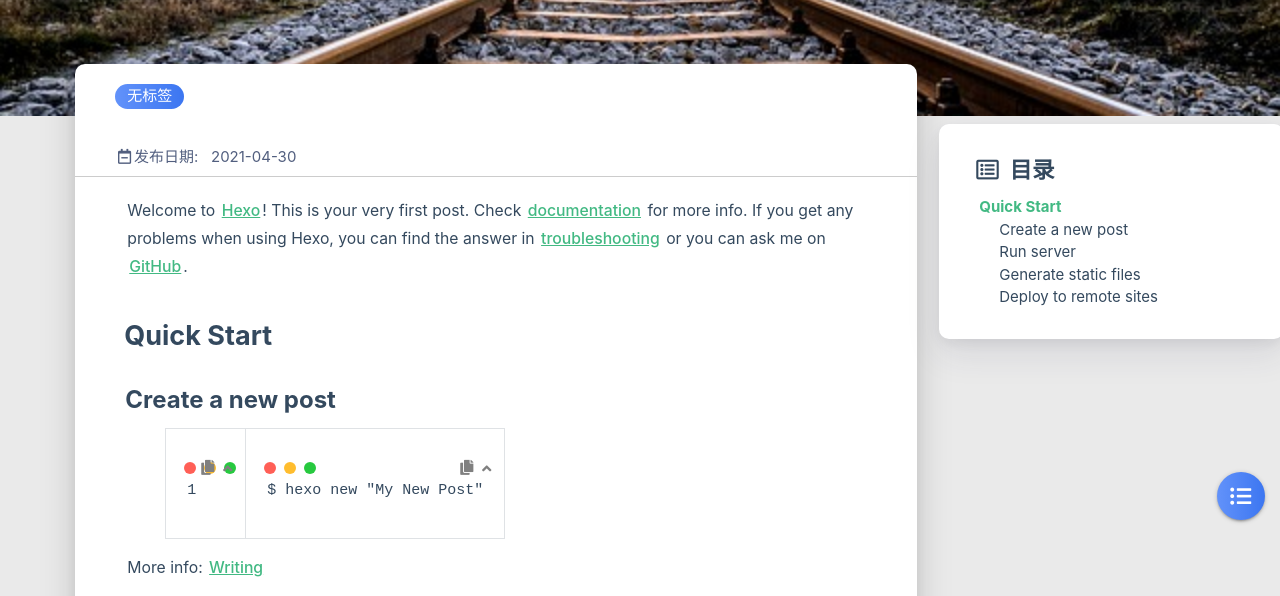
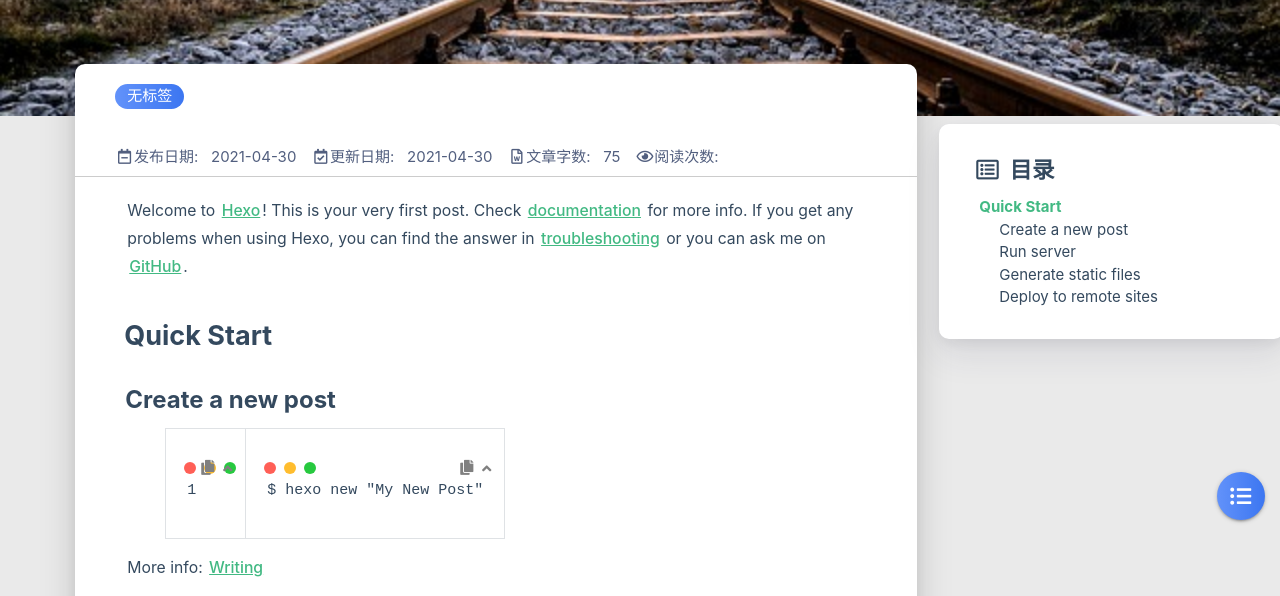
Before and after one commit to FanDady/FanDady.github.io, a plain HTML site: page 2021/04/30/hello-world/index.html in a window 1280 px wide. Shown: the part 204-800 px from the top of the page. Drawn offline with Linux system fonts and the light colour scheme; some packages are replaced by stand-ins of ours; a script that the page names is missing.

Commit message:
Site updated: 2021-05-01 16:08:40

```diff
--- a/2021/04/30/hello-world/index.html
+++ b/2021/04/30/hello-world/index.html
@@ -448,11 +448,26 @@
 
 
 
+                <div class="post-date info-break-policy">
+                    <i class="far fa-calendar-check fa-fw"></i>更新日期:&nbsp;&nbsp;
+                    2021-04-30
+                </div>
+
+
+
+                <div class="info-break-policy">
+                    <i class="far fa-file-word fa-fw"></i>文章字数:&nbsp;&nbsp;
+                    75
+                </div>
 
 
 
 
 
+                    <div id="busuanzi_container_page_pv" class="info-break-policy">
+                        <i class="far fa-eye fa-fw"></i>阅读次数:&nbsp;&nbsp;
+                        <span id="busuanzi_value_page_pv"></span>
+                    </div>
 
             </div>
         </div>
@@ -979,6 +994,9 @@
             |&nbsp;Theme&nbsp;<a href="https://github.com/blinkfox/hexo-theme-matery" target="_blank">Matery</a>
             <br>
 
+            &nbsp;<i class="fas fa-chart-area"></i>&nbsp;站点总字数:&nbsp;<span
+                class="white-color">75</span>&nbsp;字
+
 
 
 
```
Also changed, not shown: about/index.html (+3 -0 lines), archives/2021/04/index.html (+3 -0 lines), archives/2021/index.html (+3 -0 lines), archives/index.html (+3 -0 lines), categories/index.html (+3 -0 lines), friends/index.html (+3 -0 lines), index.html (+3 -0 lines), tags/index.html (+3 -0 lines).
